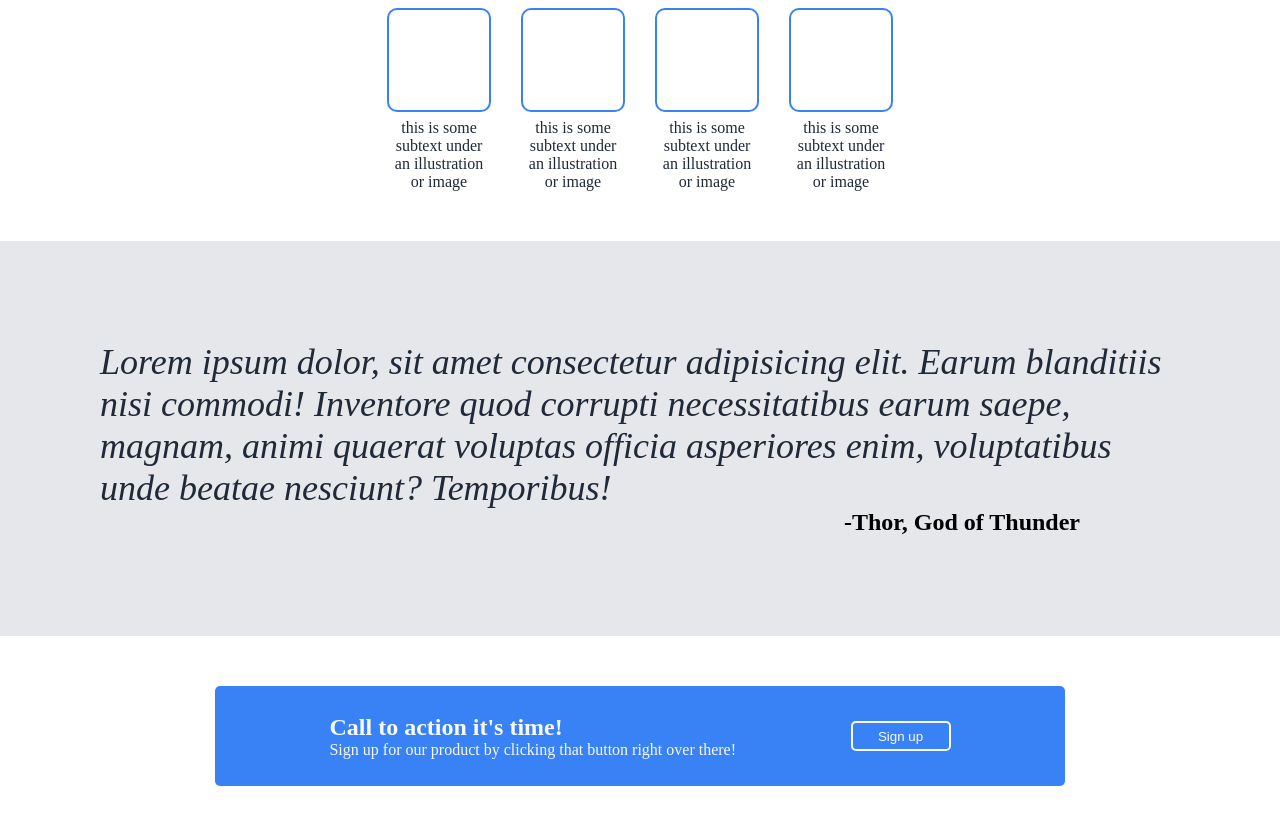
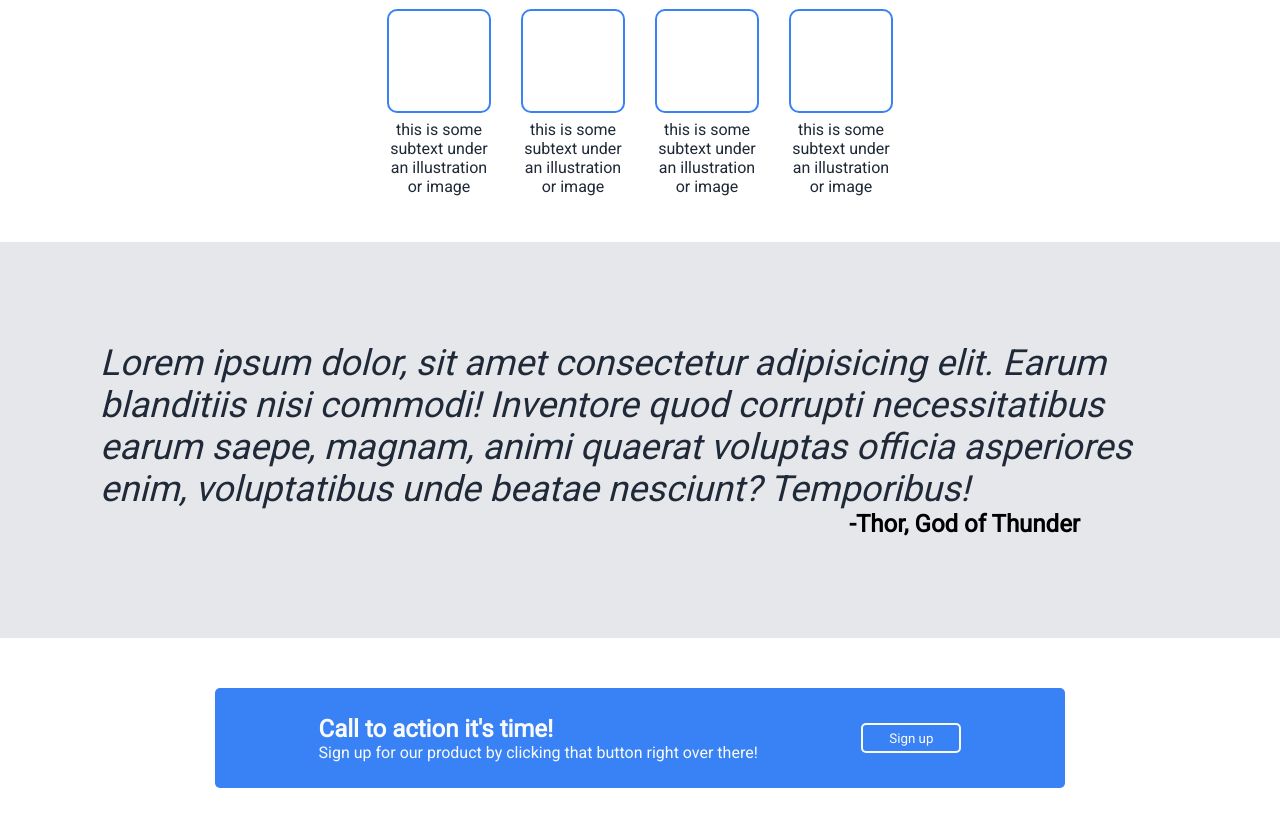
Before and after one commit to AlphaRollins/ODIN-landing-page, a plain HTML site: page index.html in a window 1280 px wide. Shown: the part 637-1462 px from the top of the page. Drawn offline with Linux system fonts and the light colour scheme.

Commit message:
Add 'Roboto' as font

```diff
--- a/index.html
+++ b/index.html
@@ -5,6 +5,9 @@
     <meta name="viewport" content="width=device-width, initial-scale=1.0">
     <title>Landing page</title>
     <link rel="stylesheet" href="style.css">
+    <link rel="preconnect" href="https://fonts.googleapis.com">
+<link rel="preconnect" href="https://fonts.gstatic.com" crossorigin>
+<link href="https://fonts.googleapis.com/css2?family=Open+Sans:wght@300&family=Roboto&display=swap" rel="stylesheet">
 </head>
 <body>
     <header>
--- a/style.css
+++ b/style.css
@@ -1,5 +1,6 @@
 *{
     margin: 0px;
+    font-family: 'Roboto', sans-serif;
 }
 
 .heroHeader{
```
